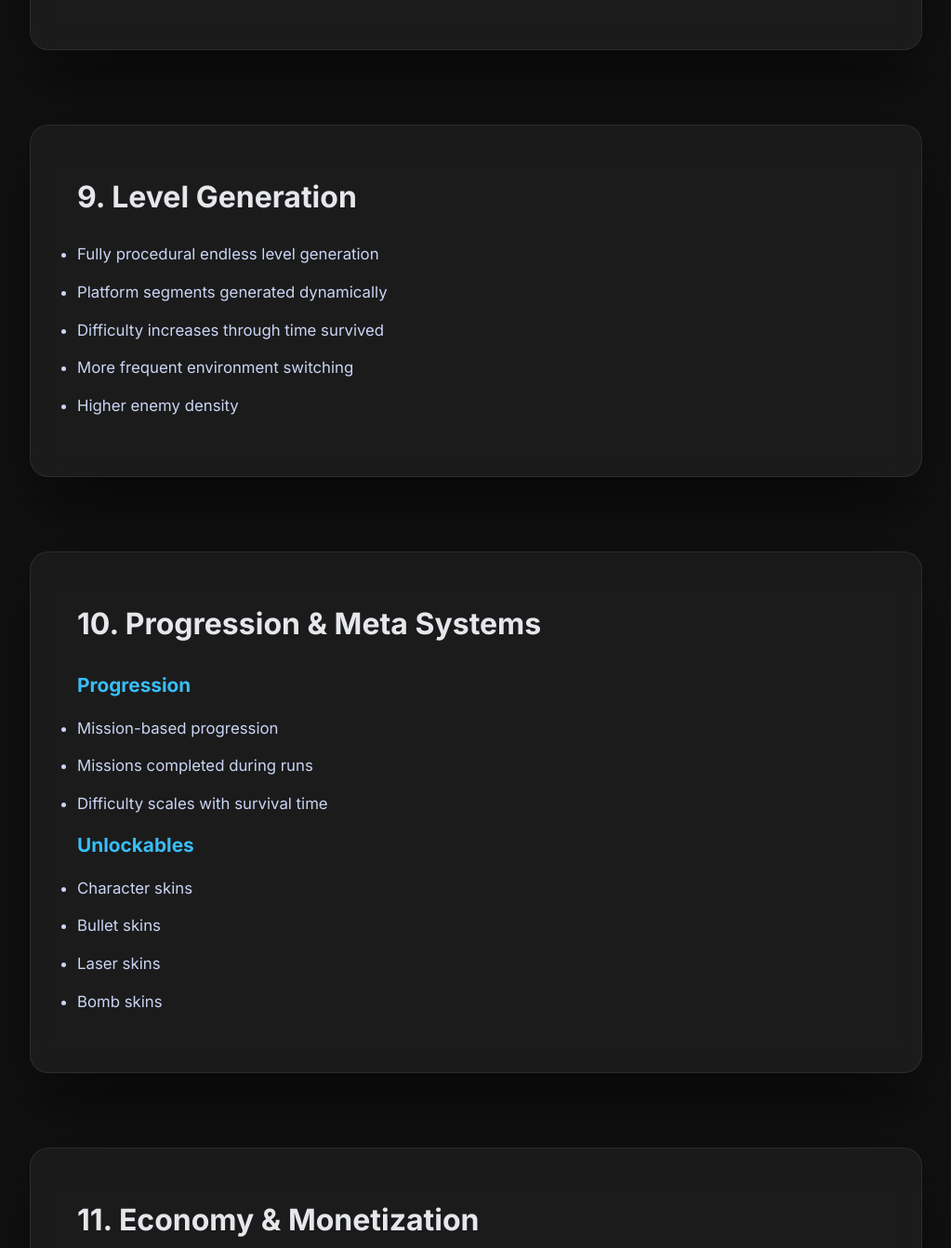
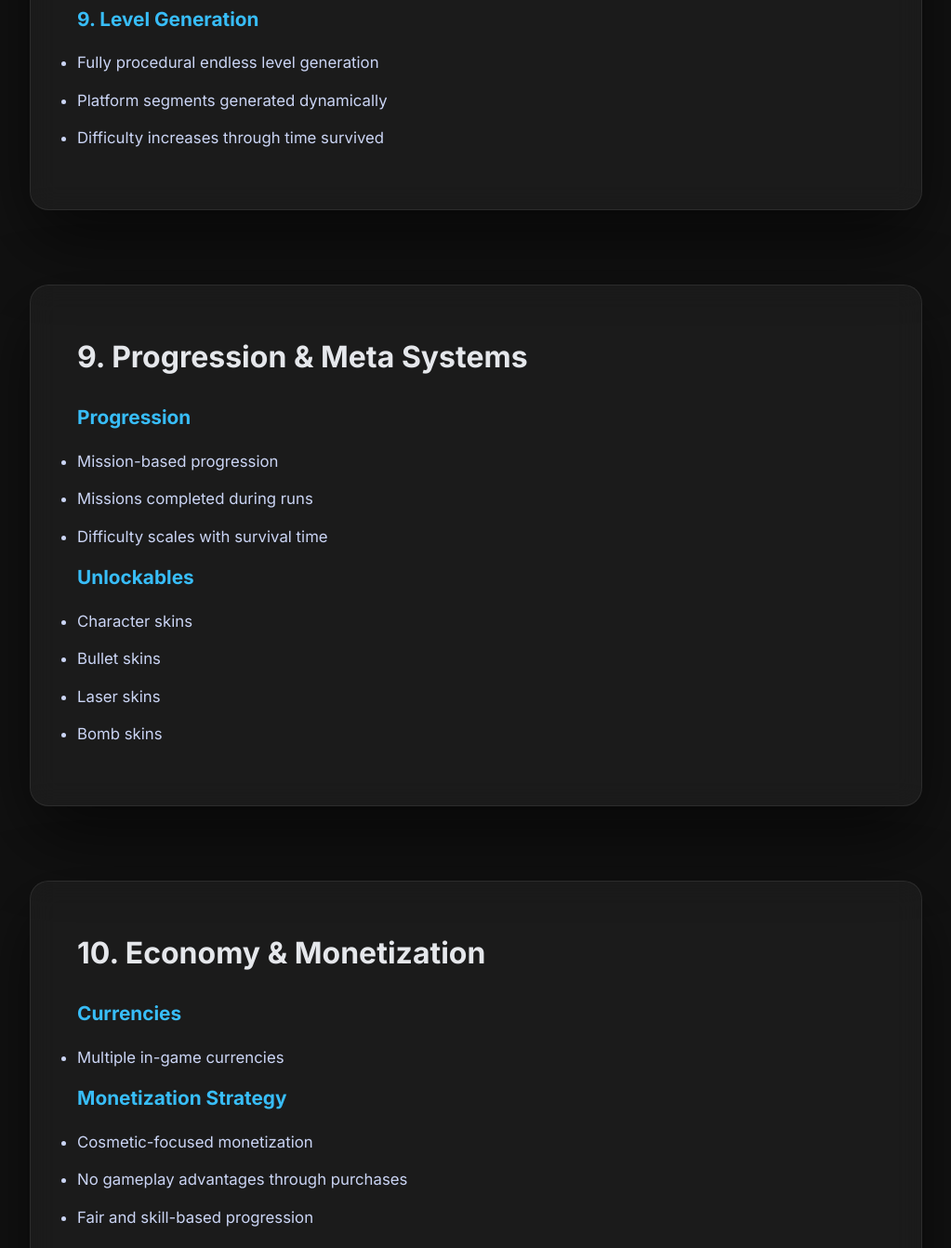
Before and after one commit to OG-Saphal/Mr.Escape, a plain HTML site: page index.html in a window 1280 px wide. Shown: the part 6795-8137 px from the top of the page at 93% size, without its empty margins (128-1151 px from the left). Drawn offline with Linux system fonts and the light colour scheme.

Commit message:
Update index.html

```diff
--- a/index.html
+++ b/index.html
@@ -14,7 +14,6 @@
 
 <div class="container">
 
-<!-- HERO -->
 <header class="hero">
     <img src="mr.escape/0.png" alt="" class="hero-video">
 
@@ -32,7 +31,6 @@
     </div>
 </header>
 
-<!-- 1. PROJECT OVERVIEW -->
 <section id="info">
 <h2>1. Game Overview</h2>
 <div class="section-container">
@@ -70,7 +68,6 @@ and a strategic element-based system that rewards awareness and quick reactions.
 
 </section>
 
-
 <section id="history">
 
 <h2>2. Project History</h2>
@@ -94,9 +91,6 @@ After a few fixes, here is the game: a reminder of where I started.</p>
 </div>
 </section>
 
-
-
-<!-- 3. CORE GAMEPLAY PILLARS -->
 <section id="pillars">
 <h2>3. Core Gameplay Pillars</h2>
 <div class="section-container">
@@ -130,7 +124,6 @@ After a few fixes, here is the game: a reminder of where I started.</p>
 </div>
 </section>
 
-<!-- 4. OBJECTIVE & FAIL CONDITIONS -->
 <section id="objectives">
 <h2>4. Core Objective & Fail Conditions</h2>
 <div class="section-container">
@@ -150,7 +143,6 @@ After a few fixes, here is the game: a reminder of where I started.</p>
 </div>
 </section>
 
-<!-- 5. PLAYER MECHANICS -->
 <section id="player">
 <h2>5. Player Mechanics</h2>
 <div class="section-container">
@@ -193,7 +185,6 @@ to avoid continuous damage.
 </div>
 </section>
 
-<!-- 6. COMBAT SYSTEM -->
 <section id="combat">
 <h2>6. Combat System</h2>
 <div class="section-container">
@@ -234,7 +225,6 @@ to avoid continuous damage.
 </div>
 </section>
 
-<!-- 7. ENEMIES & AI -->
 <section id="enemies">
 <h2>7. Enemies & AI</h2>
 <div class="section-container">
@@ -268,7 +258,6 @@ to avoid continuous damage.
 </div>
 </section>
 
-<!-- 8. ENVIRONMENT SYSTEM -->
 <section id="environment">
 <h2>8. Environment System</h2>
 <div class="section-container">
@@ -287,30 +276,18 @@ to avoid continuous damage.
 <li>Incorrect character causes continuous damage</li>
 <li>Environments force constant decision-making</li>
 </ul>
-
-</div>
-</div>
-</section>
-
-<!-- 9. LEVEL GENERATION -->
-<section id="generation">
-<h2>9. Level Generation</h2>
-<div class="section-container">
-<div class="section-text">
-<ul>
+<h3>9. Level Generation</h3>
+    <ul>
 <li>Fully procedural endless level generation</li>
 <li>Platform segments generated dynamically</li>
 <li>Difficulty increases through time survived</li>
-<li>More frequent environment switching</li>
-<li>Higher enemy density</li>
 </ul>
 </div>
 </div>
 </section>
 
-<!-- 10. PROGRESSION & META -->
 <section id="progression">
-<h2>10. Progression & Meta Systems</h2>
+<h2>9. Progression & Meta Systems</h2>
 <div class="section-container">
 <div class="section-text">
 
@@ -333,9 +310,8 @@ to avoid continuous damage.
 </div>
 </section>
 
-<!-- 11. ECONOMY & MONETIZATION -->
 <section id="monetization">
-<h2>11. Economy & Monetization</h2>
+<h2>10. Economy & Monetization</h2>
 <div class="section-container">
 <div class="section-text">
 
@@ -356,11 +332,8 @@ to avoid continuous damage.
 </div>
 </section>
 
-
-
-<!-- 13. TECHNICAL NOTES -->
 <section id="technical">
-<h2>13. Technical Notes</h2>
+<h2>11. Technical Notes</h2>
 <div class="section-container">
 <div class="section-text">
 
@@ -376,11 +349,8 @@ These limitations are acknowledged as part of the learning process.
 </div>
 </section>
 
-
-
-<!-- 15. CONCLUSION -->
 <section id="summary">
-<h2>14. Conclusion</h2>
+<h2>12. Conclusion</h2>
 <div class="section-container">
 <div class="section-text">
 <p>
```
